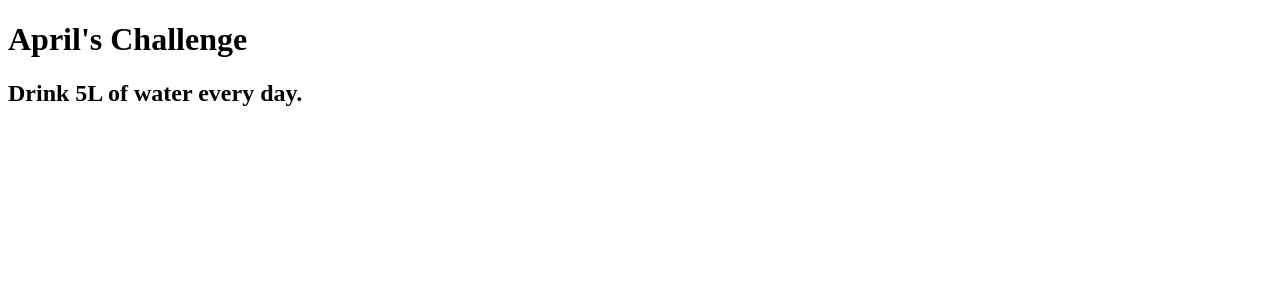
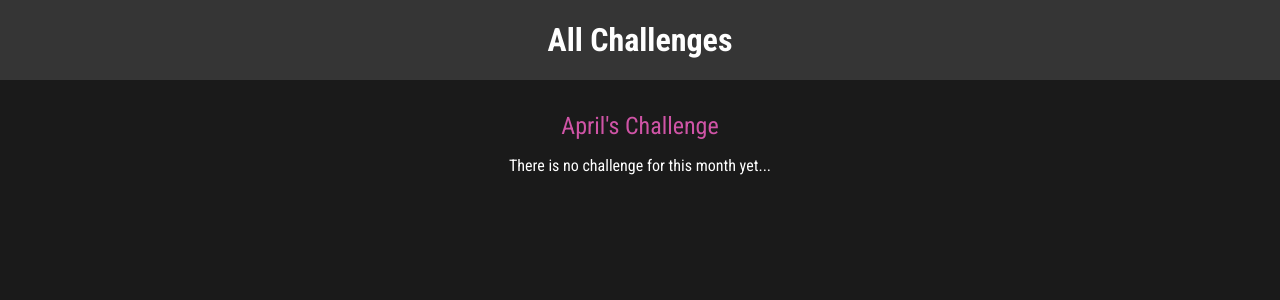
Before and after one commit to fFukurou/Django-Course, a Django app: page /challenges/april in a window 1280 px wide. Shown: the top 300 px of the page. Run offline with Django 5.2, Linux system fonts and the light colour scheme.

Commit message:
the stuff so far lol

```diff
--- /dev/null
+++ b/monthly_challenges/challenges/static/challenges/challenge.css
@@ -0,0 +1,23 @@
+h1,
+h2 {
+    text-align: center;
+    color: white;
+}
+
+h1 {
+    font-size: 1.5rem;
+    margin: 2rem 0 1rem 0;
+    font-weight: normal;
+    color: #cf54a6
+}
+
+h2 {
+    font-size: 3rem;
+    font-weight: bold;
+}
+
+
+.fallback{
+    text-align: center;
+    color: white;
+}
--- /dev/null
+++ b/monthly_challenges/challenges/static/challenges/includes/header.css
@@ -0,0 +1,25 @@
+header {
+    width: 100%;
+    height: 5rem;
+    background-color: #353535;
+}
+
+header nav {
+    width: 100%;
+    height: 100%;
+    display: flex;
+    justify-content: center;
+    align-items: center;
+}
+
+header nav a {
+    color: white;
+    font-size: 2rem;
+    font-weight: bold;
+    text-decoration: none;
+}
+
+header nav a:hover,
+header nav a:active {
+    color: #9e0d6e;
+}
--- a/monthly_challenges/challenges/templates/challenges/challenge.html
+++ b/monthly_challenges/challenges/templates/challenges/challenge.html
@@ -1,12 +1,23 @@
-<!DOCTYPE html>
-<html lang="en">
-<head>
-    <meta charset="UTF-8">
-    <meta name="viewport" content="width=device-width, initial-scale=1.0">
-    <title>{{ month_name|title }}'s Challenge</title>
-</head>
-<body>
-    <h1>{{ month_name|title }}'s Challenge</h1>
-    <h2>{{ text }}</h2>
-</body>
-</html>
+{% extends "base.html" %}
+{% load static %}
+
+{% block css_files %}
+    <link rel="stylesheet" href="{% static "challenges/challenge.css" %}">
+    <link rel="stylesheet" href="{% static "challenges/includes/header.css" %}">
+{% endblock css_files %}
+
+    {% block page_title %}
+        {{ month_name|title }}'s Challenge
+    {% endblock page_title %}
+
+    {% block content %}
+        {% include "challenges/includes/header.html" %}
+
+
+        <h1>{{ month_name|title }}'s Challenge</h1>
+        {% if text is not None %}
+            <h2>{{ text }}</h2>
+        {% else %}
+            <p class="fallback">There is no challenge for this month yet...</p>
+        {% endif %}
+    {% endblock content %}
--- /dev/null
+++ b/monthly_challenges/challenges/templates/challenges/includes/header.html
@@ -0,0 +1,5 @@
+<header>
+    <nav>
+        <a href="{% url "index" %}"> All Challenges</a>
+    </nav>
+</header>
--- a/monthly_challenges/challenges/urls.py
+++ b/monthly_challenges/challenges/urls.py
@@ -3,7 +3,7 @@ from django.urls import path
 from . import views
 
 urlpatterns = [
-    path("", views.index), # /challenges
+    path("", views.index, name="index"), # /challenges
     path("<int:month>", views.monthly_challenge_by_number),
     path("<str:month>", views.monthly_challenge, name="month-challenge"),
     ]
--- a/monthly_challenges/challenges/views.py
+++ b/monthly_challenges/challenges/views.py
@@ -1,5 +1,5 @@
 from django.shortcuts import render
-from django.http import HttpResponse, HttpResponseNotFound, HttpResponseRedirect
+from django.http import Http404, HttpResponseNotFound, HttpResponseRedirect
 from django.urls import reverse
 
 
@@ -7,7 +7,8 @@ monthly_challenges = {
     'january': "Learn how to do a backflip.",
     'february': "Eat only one meal a day.",
     'march': "Perform a clean rep pullup.",
-    'april': "Drink 5L of water every day.",
+    # 'april': "Drink 5L of water every day.",
+    'april': None,
     'may': "Perform a song on an instrument you never played before.",
     'june': "Learn a video editing software.",
     'july': "Name and describe a different emotion each day in a diary.",
@@ -50,4 +51,4 @@ def monthly_challenge(request, month):
         })
 
     except:
-        return HttpResponseNotFound("<h1>This ain't a month!!!!</h1>")
+        raise Http404() # automatically looks for a 404.html file in your root template folder
--- a/monthly_challenges/monthly_challenges/settings.py
+++ b/monthly_challenges/monthly_challenges/settings.py
@@ -57,6 +57,7 @@ TEMPLATES = [
         "BACKEND": "django.template.backends.django.DjangoTemplates",
         "DIRS": [
             # BASE_DIR / "challenges" / "templates"
+            BASE_DIR / "templates"
 
             ],
         "APP_DIRS": True,
@@ -120,6 +121,10 @@ USE_TZ = True
 
 STATIC_URL = "static/"
 
+STATICFILES_DIRS = [
+    BASE_DIR / "static"
+]
+
 
 # Email
 # https://docs.djangoproject.com/en/6.1/topics/email/#topic-email-configuration
--- /dev/null
+++ b/monthly_challenges/static/styles.css
@@ -0,0 +1,10 @@
+@import url('https://fonts.googleapis.com/css2?family=Roboto+Condensed:ital,wght@0,100..900;1,100..900&display=swap');
+
+html {
+  font-family: "Roboto Condensed", sans-serif;
+}
+
+body {
+    margin: 0;
+    background-color: #1a1a1a;
+}
--- /dev/null
+++ b/monthly_challenges/templates/base.html
@@ -0,0 +1,19 @@
+{% load static %}
+
+
+<!DOCTYPE html>
+<html lang="en">
+<head>
+    <meta charset="UTF-8">
+    <meta name="viewport" content="width=device-width, initial-scale=1.0">
+    <title>{% block page_title %}My Challenges{% endblock page_title %}</title>
+    <link rel="stylesheet" href="{% static "styles.css" %}">
+    {% block css_files %}
+
+
+    {% endblock css_files %}
+</head>
+<body>
+    {% block content %}{% endblock content %}
+</body>
+</html>
```
Also changed, not shown: monthly_challenges/challenges/static/challenges/challenges.css (added, +37 -0 lines), monthly_challenges/challenges/templates/challenges/index.html (+19 -15 lines), monthly_challenges/templates/404.html (added, +11 -0 lines).
